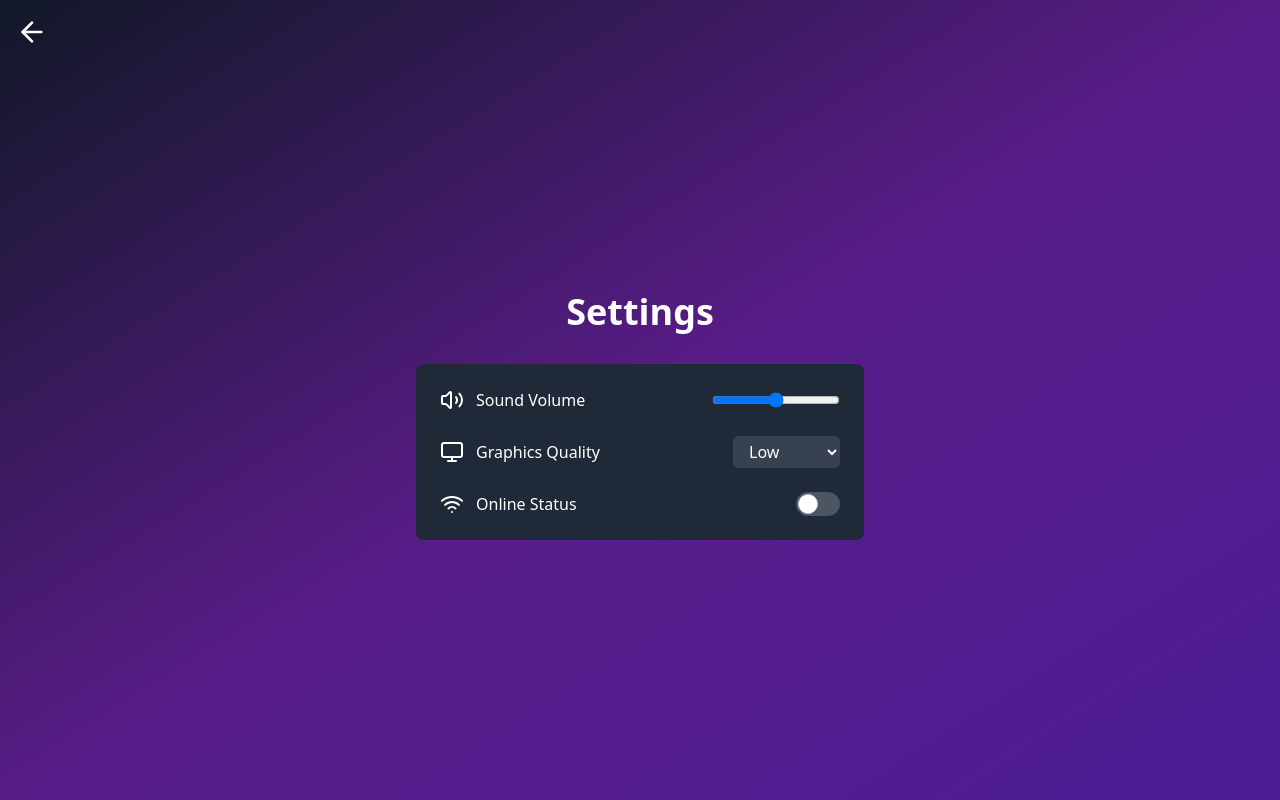
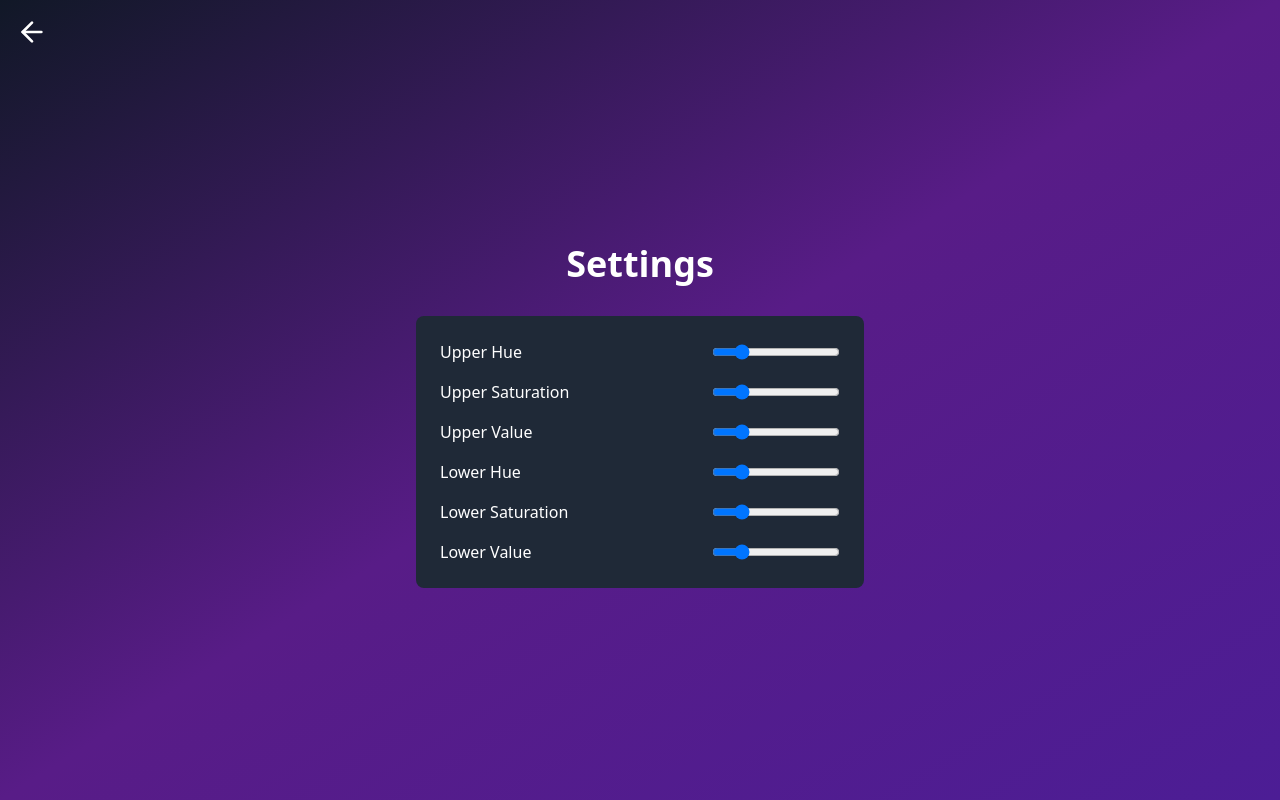
Before and after one commit to ynoacamino/IHC-project-2, a React (Vite) app in the folder frontend/: page /#/settings in a window 1280 px wide. Built offline with nearby package versions, Linux system fonts and the light colour scheme.

Commit message:
Cambiando los nombres de funciones

```diff
--- a/frontend/src/components/page/Settings.tsx
+++ b/frontend/src/components/page/Settings.tsx
@@ -1,6 +1,6 @@
 import React from 'react';
 import { useNavigate } from 'react-router-dom';
-import { ArrowLeft, Volume2, Monitor, Wifi } from 'lucide-react';
+import { ArrowLeft } from 'lucide-react';
 
 const Settings = () => {
   const navigate = useNavigate();
@@ -19,36 +19,41 @@ const Settings = () => {
           <h1 className="text-4xl font-bold text-white mb-8">Settings</h1>
         </div>
 
-        <div className="bg-gray-800 rounded-lg p-6 space-y-6">
-          <div className="flex items-center justify-between">
-            <div className="flex items-center text-white">
-              <Volume2 className="h-6 w-6 mr-3" />
-              <span>Sound Volume</span>
-            </div>
-            <input type="range" className="w-32" />
+        <div className="bg-gray-800 rounded-lg p-6 space-y-4">
+          {/* Upper Hue */}
+          <div className="flex items-center justify-between text-white">
+            <span>Upper Hue</span>
+            <input type="range" min="0" max="255" className="w-32" />
           </div>
 
-          <div className="flex items-center justify-between">
-            <div className="flex items-center text-white">
-              <Monitor className="h-6 w-6 mr-3" />
-              <span>Graphics Quality</span>
-            </div>
-            <select className="bg-gray-700 text-white rounded-md px-3 py-1">
-              <option>Low </option>
-              <option>Medium</option>
-              <option>High</option>
-            </select>
+          {/* Upper Saturation */}
+          <div className="flex items-center justify-between text-white">
+            <span>Upper Saturation</span>
+            <input type="range" min="0" max="255" className="w-32" />
           </div>
 
-          <div className="flex items-center justify-between">
-            <div className="flex items-center text-white">
-              <Wifi className="h-6 w-6 mr-3" />
-              <span>Online Status</span>
-            </div>
-            <label className="relative inline-flex items-center cursor-pointer">
-              <input type="checkbox" className="sr-only peer" />
-              <div className="w-11 h-6 bg-gray-600 peer-focus:outline-none peer-focus:ring-4 peer-focus:ring-purple-300 rounded-full peer peer-checked:after:translate-x-full peer-checked:after:border-white after:content-[''] after:absolute after:top-[2px] after:left-[2px] after:bg-white after:border-gray-300 after:border after:rounded-full after:h-5 after:w-5 after:transition-all peer-checked:bg-purple-600"></div>
-            </label>
+          {/* Upper Value */}
+          <div className="flex items-center justify-between text-white">
+            <span>Upper Value</span>
+            <input type="range" min="0" max="255" className="w-32" />
+          </div>
+
+          {/* Lower Hue */}
+          <div className="flex items-center justify-between text-white">
+            <span>Lower Hue</span>
+            <input type="range" min="0" max="255" className="w-32" />
+          </div>
+
+          {/* Lower Saturation */}
+          <div className="flex items-center justify-between text-white">
+            <span>Lower Saturation</span>
+            <input type="range" min="0" max="255" className="w-32" />
+          </div>
+
+          {/* Lower Value */}
+          <div className="flex items-center justify-between text-white">
+            <span>Lower Value</span>
+            <input type="range" min="0" max="255" className="w-32" />
           </div>
         </div>
       </div>
```
